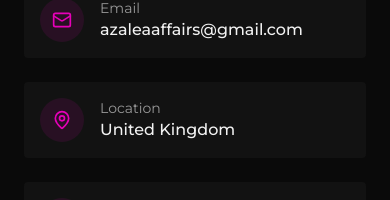
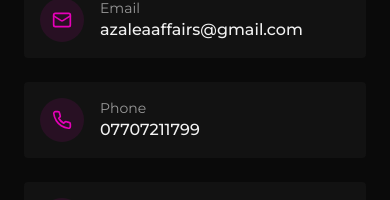
Before and after one commit to da-im/Azalea, a React (Vite) app: page /Azalea/contact in a window 390 px wide. Shown: the part 516-716 px from the top of the page. Built offline with nearby package versions, Linux system fonts and the light colour scheme; the HTML template or start-up script is replaced by a standard one; a web font is replaced by a local one.

Commit message:
Update Contact.tsx
updating phone

```diff
--- a/src/pages/Contact.tsx
+++ b/src/pages/Contact.tsx
@@ -6,7 +6,7 @@ import { Input } from '@/components/ui/input';
 import { Textarea } from '@/components/ui/textarea';
 import { Label } from '@/components/ui/label';
 import { globalSettings, services } from '@/lib/data';
-import { Mail, MapPin, Calendar, Send, CheckCircle } from 'lucide-react';
+import { Mail, Phone, MapPin, Calendar, Send, CheckCircle } from 'lucide-react';
 import { toast } from 'sonner';
 import { Link } from 'react-router-dom';
 
@@ -140,7 +140,18 @@ const Contact = () => {
                     <p className="font-medium">{globalSettings.email}</p>
                   </div>
                 </a>
-
+                 <a
+                  href={`tel:${globalSettings.phone}`}
+                  className="flex items-start gap-4 p-4 rounded-lg bg-card hover:bg-muted transition-colors group"
+                >
+                  <div className="p-3 rounded-full bg-primary/10 group-hover:bg-primary/20 transition-colors">
+                    <Phone className="h-5 w-5 text-primary" />
+                  </div>
+                  <div>
+                    <p className="text-sm text-muted-foreground">Phone</p>
+                    <p className="font-medium">{globalSettings.phone}</p>
+                  </div>
+                </a>
 
                 <div className="flex items-start gap-4 p-4 rounded-lg bg-card">
                   <div className="p-3 rounded-full bg-primary/10">
```
